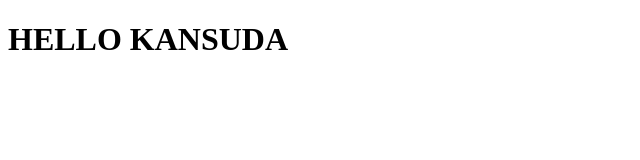
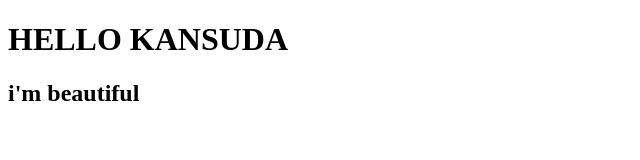
Before and after one commit to kansudapreesawat/testdee, a plain HTML site: page index.html in a window 1280 px wide. Shown: the whole page, without its empty margins (0-640 px from the left). Drawn offline with Linux system fonts and the light colour scheme.

Commit message:
Update index.html

```diff
--- a/index.html
+++ b/index.html
@@ -7,5 +7,6 @@
 </head>
 <body>
     <h1>HELLO KANSUDA</h1>
+    <h2>i'm beautiful </h2>
 </body>
 </html>
```
